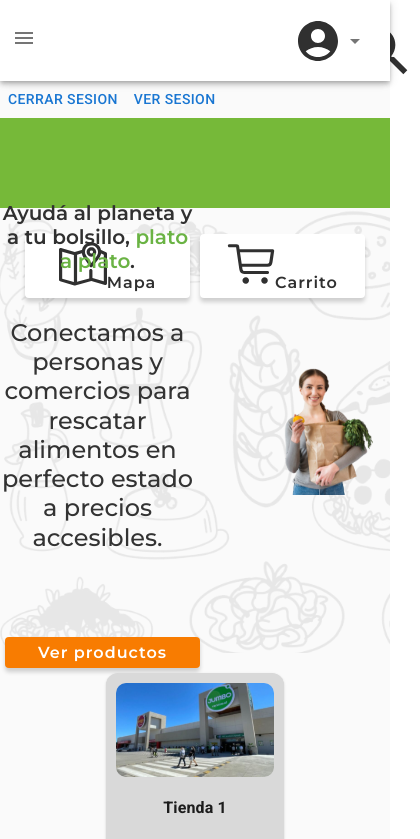
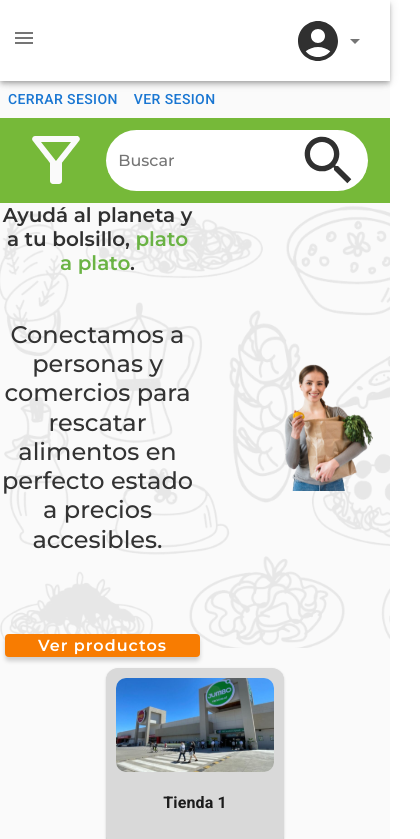
Before and after one commit to No-Country-simulation/equipo-s19-12-n-webapp, a React (Vite) app in the folder Frontend/front-project/: page / in a window 390 px wide. Shown: the top 839 px of the page, 420 px wide, since content can reach past the window. Built offline with nearby package versions, Linux system fonts and the light colour scheme.

Commit message:
fix: arreglo de searchBar responsivo

```diff
--- a/Frontend/front-project/src/core/components/atomos/Button/Button.jsx
+++ b/Frontend/front-project/src/core/components/atomos/Button/Button.jsx
@@ -3,12 +3,13 @@ import "./style.css";
 import classnames from "classnames";
 import Icon from "../Icon/Icon";
 
-const Button = ({ texto, variante, icon, iconSize, onClick, ancho}) => {
+const Button = ({ texto, variante, icon, iconSize, onClick, ancho }) => {
   const buttonClassnames = classnames("button", {
     orange: variante === "orange",
     green: variante === "green",
     white: variante === "white",
     black: variante === "black",
+    noneBackground: variante === "noneBackground",
     conIcono: Icon,
   });
 
--- a/Frontend/front-project/src/core/components/atomos/Button/style.css
+++ b/Frontend/front-project/src/core/components/atomos/Button/style.css
@@ -1,11 +1,15 @@
 .button {
-  padding: 6px 15px;
+  display: flex;
+  padding: 1% 3%;
   border-radius: 4px;
   letter-spacing: 1px;
   margin: 5px;
   transition: opacity 0.5s;
   font-weight: 600;
   width: 100%;
+  align-items: center;
+  justify-content: center;
+  gap: 7%;
 }
 
 .button:hover {
@@ -41,3 +45,7 @@
 .button-icon {
   vertical-align: middle;
 }
+
+.noneBackground {
+  background-color: transparent;
+}
--- a/Frontend/front-project/src/core/components/atomos/SearchInput/SearchInput.css
+++ b/Frontend/front-project/src/core/components/atomos/SearchInput/SearchInput.css
@@ -1,24 +1,28 @@
 .search-input-container {
-  position: relative;
+  /* position: relative; */
   display: flex;
+  flex-direction: row;
   align-items: center;
-  width: 450px;
+  width: 100%;
   height: 56px;
-  gap: 300px;
+  gap: 5%;
+  background-color: white;
+  border-radius: 35px;
+  padding: 1% 6% 1% 3%;
 }
 
 .search-input {
-  width: 400px;
+  width: 100%;
   height: 50px;
-  padding: 8px 40px 8px 12px;
+  padding: 1% 2%;
   border-radius: 35px;
   border: none;
   outline: none;
 }
 
 .search-icon {
-  position: absolute;
-  right: 12px;
+  /* position: absolute; */
+  /* right: 12px; */
   width: 48px;
   height: 48px;
   cursor: pointer;
--- a/Frontend/front-project/src/core/components/organismos/SearchBar/SearchBar.css
+++ b/Frontend/front-project/src/core/components/organismos/SearchBar/SearchBar.css
@@ -1,30 +1,41 @@
 .search-bar {
   display: flex;
-  justify-content: center;
+  flex-direction: row;
+  justify-content:space-evenly;
   align-items: center;
   background-color: #76b939;
-  padding: 10px 20px;
-  gap: 150px;
+  padding: 2%;
+  gap: 3%;
   height: 70px;
 }
 .sectionButtons {
-  display: flex;
+  display: none;
   justify-content: space-around;
-  width: 100%;
-  max-width: 500px;
+  /* width: 100%;
+  max-width: 500px; */
 }
 .sectionSearch {
   display: flex;
   justify-content: center;
+  width: 70%;
 }
 
-.btns-search-bar {
+/* .btns-search-bar {
   font-weight: 600;
   outline: 1px solid red;
   padding: 0px 15px;
-}
-@media (max-width: 768px) {
+} */
+
+@media (min-width: 768px) {
   .search-bar {
-    flex-direction: column;
+    /*flex-direction: column;*/
+    padding: 1%;
+  }
+  .sectionSearch {
+    width: 40%;
+  }
+
+  .sectionButtons {
+    display: flex;
   }
 }
--- a/Frontend/front-project/src/core/components/organismos/SearchBar/SearchBar.jsx
+++ b/Frontend/front-project/src/core/components/organismos/SearchBar/SearchBar.jsx
@@ -20,15 +20,19 @@ const SearchBar = () => {
 
   return (
     <div className="search-bar">
+      <div className="boton-filtro">
+        <Button icon={"filtro"}
+          variante={'noneBackground'} />
+      </div>
       <div className="sectionSearch">
         <SearchInput />
       </div>
       <div className="sectionButtons">
-        <Button
+        {/* <Button
           texto={"Mapa"}
           variante={"white"}
           icon={"mapa"}
-        />
+        /> */}
         <Button
           texto={"Carrito"}
           variante={"white"}
```
